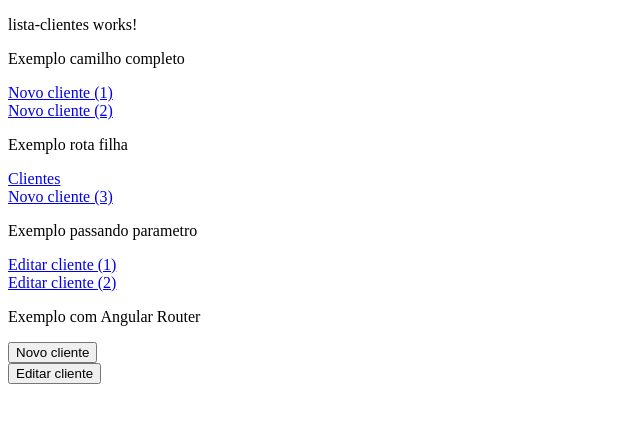
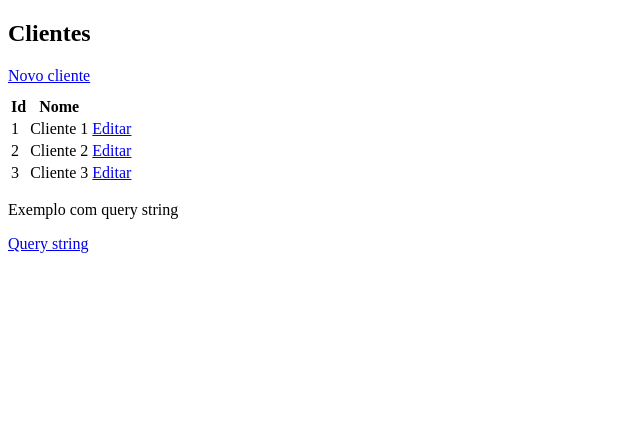
Before and after one commit to fabricadecodigo/curso-angular-examples, an Angular app: page /dashboard in a window 1280 px wide. Shown: the top 422 px of the page, without its empty margins (0-640 px from the left). Built offline with nearby package versions, Linux system fonts and the light colour scheme.

Commit message:
recuperando parametros

```diff
--- a/src/app/clientes/components/clientes/clientes.component.html
+++ /dev/null
@@ -1,7 +0,0 @@
-<p>Clientes</p>
-
-<!-- <a routerLink="/clientes-layout/new" routerLinkActive="minha-classe">Novo cliente</a>
-<br />
-<a routerLink="/clientes-layout/edit/1" routerLinkActive="minha-classe-teste">Editar</a> -->
-
-<router-outlet></router-outlet>
--- a/src/app/clientes/components/clientes/clientes.component.scss
+++ /dev/null
@@ -1,12 +0,0 @@
-.minha-classe {
-  color: white;
-  padding: 5px;
-  background-color: blue;
-}
-
-
-.minha-classe-teste {
-  color: white;
-  padding: 5px;
-  background-color: red;
-}
--- a/src/app/clientes/components/clientes/clientes.component.ts
+++ /dev/null
@@ -1,15 +0,0 @@
-import { Component, OnInit } from '@angular/core';
-
-@Component({
-  selector: 'app-clientes',
-  templateUrl: './clientes.component.html',
-  styleUrls: ['./clientes.component.scss']
-})
-export class ClientesComponent implements OnInit {
-
-  constructor() { }
-
-  ngOnInit(): void {
-  }
-
-}
--- a/src/app/clientes/pages/edit-clientes/edit-clientes.component.html
+++ b/src/app/clientes/pages/edit-clientes/edit-clientes.component.html
@@ -1 +1,4 @@
-<p>edit-clientes works!</p>
+<p>Editando um cliente</p>
+
+<p>Id: {{ id }}</p>
+<p>Nome: {{ name }}</p>
--- a/src/app/clientes/pages/edit-clientes/edit-clientes.component.ts
+++ b/src/app/clientes/pages/edit-clientes/edit-clientes.component.ts
@@ -1,15 +1,53 @@
 import { Component, OnInit } from '@angular/core';
+import { ActivatedRoute } from '@angular/router';
 
 @Component({
   selector: 'app-edit-clientes',
   templateUrl: './edit-clientes.component.html',
-  styleUrls: ['./edit-clientes.component.scss']
+  styleUrls: ['./edit-clientes.component.scss'],
 })
 export class EditClientesComponent implements OnInit {
+  id: number;
+  name: string;
 
-  constructor() { }
+  constructor(private activatedRoute: ActivatedRoute) {}
 
   ngOnInit(): void {
+    // Exemplo: parametros do path
+    const id = this.activatedRoute.snapshot.paramMap.get('id');
+    const name = this.activatedRoute.snapshot.paramMap.get('name');
+
+    // Exemplo parametro da query string
+    // const id = this.activatedRoute.snapshot.queryParams['id'];
+    // const name = this.activatedRoute.snapshot.queryParams['name']
+
+    if (id) {
+      this.id = Number(id);
+    }
+
+    this.name = name;
+
+    // Exemplo com subscribe
+    // this.activatedRoute.paramMap.subscribe((params) => {
+    //   const id = params.get('id');
+    //   const name = params.get('name');
+
+    //   if (id) {
+    //     this.id = Number(id);
+    //   }
+
+    //   this.name = name;
+    // });
+
+    // this.activatedRoute.queryParamMap.subscribe((params) => {
+    //   const id = params.get('id');
+    //   const name = params.get('name');
+
+    //   if (id) {
+    //     this.id = Number(id);
+    //   }
+
+    //   this.name = name;
+    // });
   }
-
 }
--- a/src/app/clientes/pages/lista-clientes/lista-clientes.component.html
+++ b/src/app/clientes/pages/lista-clientes/lista-clientes.component.html
@@ -1,21 +1,27 @@
-<p>lista-clientes works!</p>
+<h2>Clientes</h2>
 
-<!-- Exemplo caminho completo -->
-<p>Exemplo camilho completo</p>
-<a routerLink="/new">Novo cliente (1)</a><br />
-<a routerLink="/clientes/new">Novo cliente (2)</a><br />
+<a routerLink="new">Novo cliente</a>
 
-<!-- Exemplo rota filha -->
-<p>Exemplo rota filha</p>
-<a routerLink="/clientes">Clientes</a><br />
-<a routerLink="new">Novo cliente (3)</a><br />
 
-<p>Exemplo passando parametro</p>
+<table style="margin-top: 10px;">
+  <thead>
+    <tr>
+      <th>Id</th>
+      <th>Nome</th>
+      <th></th>
+    </tr>
+  </thead>
+  <tbody>
+    <tr *ngFor="let cliente of clientes">
+      <td>{{ cliente.id }}</td>
+      <td>{{ cliente.name }}</td>
+      <td>
+        <a [routerLink]="['/edit', cliente.id, cliente.name]">Editar</a>
+      </td>
+    </tr>
+  </tbody>
+</table>
 
-<a routerLink="/edit/1">Editar cliente (1)</a><br />
-<a [routerLink]="['/clientes/edit', clienteId]">Editar cliente (2)</a><br />
+<p>Exemplo com query string</p>
 
-<p>Exemplo com Angular Router</p>
-
-<button (click)="novoCliente()">Novo cliente</button><br />
-<button (click)="editarCliente(5)">Editar cliente</button><br />
+<a href="/new?name=Felipe&id=10">Query string</a>
--- a/src/app/clientes/pages/lista-clientes/lista-clientes.component.ts
+++ b/src/app/clientes/pages/lista-clientes/lista-clientes.component.ts
@@ -1,26 +1,18 @@
 import { Component, OnInit } from '@angular/core';
-import { Router } from '@angular/router';
 
 @Component({
   selector: 'app-lista-clientes',
   templateUrl: './lista-clientes.component.html',
-  styleUrls: ['./lista-clientes.component.scss']
+  styleUrls: ['./lista-clientes.component.scss'],
 })
 export class ListaClientesComponent implements OnInit {
-  clienteId: number = 1;
+  clientes = [
+    { id: 1, name: 'Cliente 1' },
+    { id: 2, name: 'Cliente 2' },
+    { id: 3, name: 'Cliente 3' },
+  ];
 
-  constructor(
-    private router: Router
-  ) { }
+  constructor() {}
 
-  ngOnInit(): void {
-  }
-
-  novoCliente() {
-    this.router.navigate(['/new']);
-  }
-
-  editarCliente(id: number) {
-    this.router.navigate(['/clientes', 'edit', id]);
-  }
+  ngOnInit(): void {}
 }
```
Also changed, not shown: src/app/app-routing.module.ts (+7 -31 lines), src/app/app.module.ts (+2 -5 lines), 1 other file (tests, documents, lock files or other folders).
